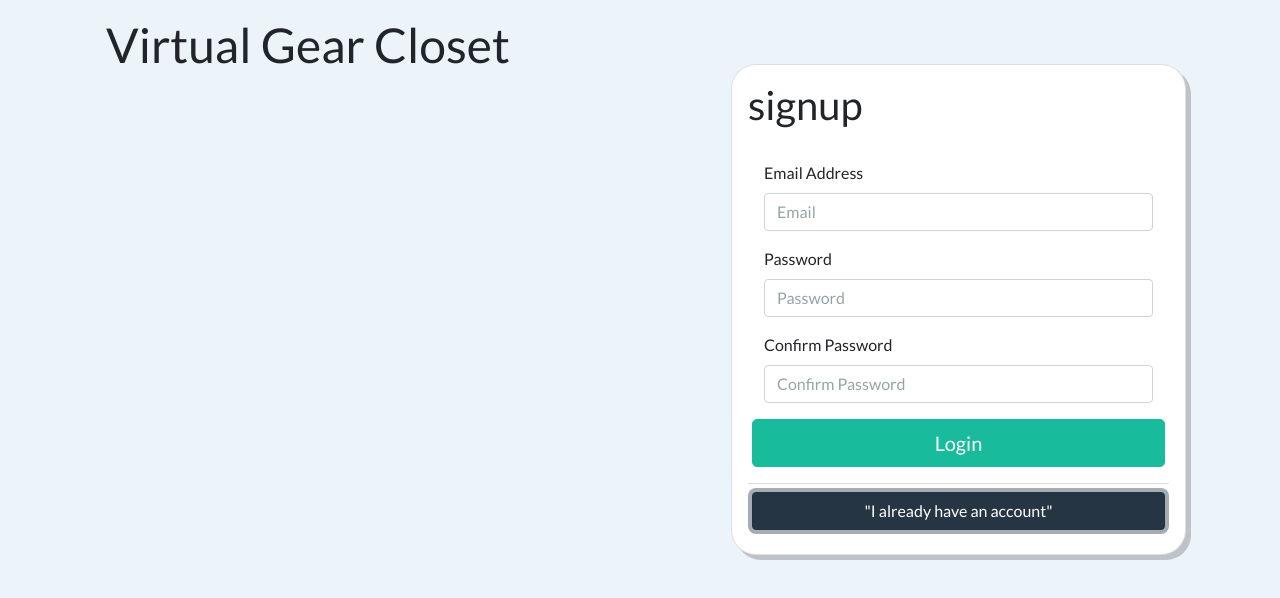
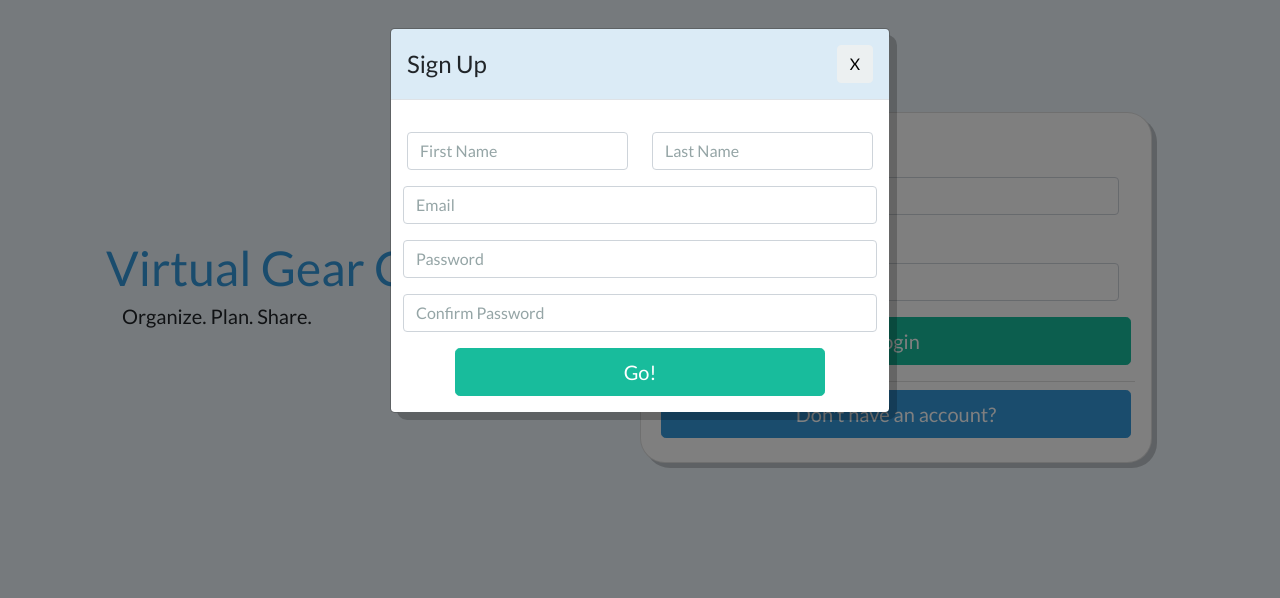
Before and after one commit to afoste53/VirtualGearClosetV2, a React (Create React App) app in the folder frontend/: page /login in a window 1280 px wide. Both pictures are taken after a click on the button "Don't have an account?". Shown: the top 598 px of the page. Built offline with nearby package versions, Linux system fonts and the light colour scheme.

Commit message:
login regster component fields added

```diff
--- a/frontend/public/index.html
+++ b/frontend/public/index.html
@@ -11,6 +11,7 @@
     />
     <link rel="apple-touch-icon" href="%PUBLIC_URL%/logo192.png" />
     <link rel="manifest" href="%PUBLIC_URL%/manifest.json" />
+    <link rel="stylesheet" href="https://cdnjs.cloudflare.com/ajax/libs/font-awesome/5.15.4/css/all.min.css" integrity="sha512-1ycn6IcaQQ40/MKBW2W4Rhis/DbILU74C1vSrLJxCq57o941Ym01SwNsOMqvEBFlcgUa6xLiPY/NS5R+E6ztJQ==" crossorigin="anonymous" referrerpolicy="no-referrer" />
 
     <title>React App</title>
   </head>
--- a/frontend/src/App.css
+++ b/frontend/src/App.css
@@ -2,26 +2,32 @@ body{
   width: 100%;
   height: 100%;
   background: rgba(75,156,211, 0.1);
+  margin: 0px;
+}
+
+.bg-light-blue {
+  background: rgba(75, 156, 211, 0.2);
+}
+
+.fullWidth {
+  width: 100%;
+}
+
+.blankFooter {
+  background: #fff;
 }
 
 .loginSignUpContainer {
 height: 100vh;
 }
 
-.loginCard, .signUpCard {
+.loginCard{
   width: 40vw;
   box-shadow: 5px 5px rgba(0,0,0, 0.2);
   border-radius: 25px;
 }
 
-.loginCard{
-  width: 40vw;
+#registerModal {
+  border-radius: 10px;
+  box-shadow: 7px 7px rgba(0,0,0,0.2);
 }
-
-.signUpCard {
-width: 40vw
-}
-
-.blankFooter {
-  background: #fff;
-}
--- a/frontend/src/App.js
+++ b/frontend/src/App.js
@@ -5,6 +5,7 @@ import "./App.css";
 import HomeScreen from "./screens/HomeScreen";
 import LoginSignUpScreen from "./screens/LoginSignUpScreen";
 import UserContext from "./UserContext";
+import Header from "./components/Header";
 
 function App() {
   const [user, setUser] = useState(null);
@@ -12,10 +13,11 @@ function App() {
   return (
     <UserContext.Provider value={{ user, setUser }}>
       <Router>
+        {user && <Header />}
         <Container>
           <Route path="/login" component={LoginSignUpScreen} />
-          <Route exact path="/" component={HomeScreen} />
         </Container>
+        <Route exact path="/" component={HomeScreen} />
       </Router>
     </UserContext.Provider>
   );
--- a/frontend/src/components/Header.js
+++ b/frontend/src/components/Header.js
@@ -7,7 +7,6 @@ const Header = () => {
 
   return (
     <Navbar bg="primary" variant="dark" expand="lg">
-      <Container>
       <Navbar.Brand href="/">
         {user ? `${user.firstName}'s` : "Welcome to"} Virtual Gear Closet
       </Navbar.Brand>
@@ -18,13 +17,9 @@ const Header = () => {
             <Nav.Link href="/">Home</Nav.Link>
             <Nav.Link href="/">Link</Nav.Link>
             <NavDropdown title="Profile" id="basic-nav-dropdown">
-                <NavDropdown.Item href="#action/3.1">
-                  My Profile
-                </NavDropdown.Item>
+              <NavDropdown.Item href="#action/3.1">My Profile</NavDropdown.Item>
               <NavDropdown.Item href="#action/3.2">Logout</NavDropdown.Item>
-                <NavDropdown.Item href="#action/3.3">
-                  Something
-                </NavDropdown.Item>
+              <NavDropdown.Item href="#action/3.3">Something</NavDropdown.Item>
               <NavDropdown.Divider />
               <NavDropdown.Item href="#action/3.4">
                 Separated link
@@ -33,7 +28,6 @@ const Header = () => {
           </Nav>
         </Navbar.Collapse>
       )}
-      </Container>
     </Navbar>
   );
 };
--- a/frontend/src/screens/HomeScreen.js
+++ b/frontend/src/screens/HomeScreen.js
@@ -1,6 +1,7 @@
 import { useContext, useEffect } from "react";
 import UserContext from "../UserContext";
 import Header from "../components/Header";
+import { Container } from "react-bootstrap";
 
 const HomeScreen = ({ history }) => {
   const { user } = useContext(UserContext);
@@ -12,10 +13,9 @@ const HomeScreen = ({ history }) => {
   }, [user]);
 
   return (
-    <>
-      <Header />
+    <Container className="m-0">
       <h2>homescreen</h2>
-    </>
+    </Container>
   );
 };
 
--- a/frontend/src/screens/LoginSignUpScreen.js
+++ b/frontend/src/screens/LoginSignUpScreen.js
@@ -1,18 +1,37 @@
-import { useContext, useState } from "react";
-import { Button, Card, Col, Container, Form, Row } from "react-bootstrap";
+import { useContext, useRef, useState } from "react";
+import {
+  Button,
+  Card,
+  Col,
+  Container,
+  Form,
+  Modal,
+  Row,
+} from "react-bootstrap";
 import UserContext from "../UserContext";
 
-const LoginSignUpScreen = () => {
+const LoginSignUpScreen = ({ history }) => {
   const { user, setUser } = useContext(UserContext);
 
   const [hasAccount, setHasAccount] = useState(true);
 
+  const [first, setFirst] = useState("");
+  const [last, setLast] = useState("");
   const [email, setEmail] = useState("");
   const [password, setPassword] = useState("");
   const [confirmPassword, setConfirmPassword] = useState("");
 
+  const passwordRef = useRef(null);
+  const [showPasswordError, setShowPasswordError] = useState(false);
+
   const handleInputChange = (e) => {
     switch (e.target.name) {
+      case "first":
+        setFirst(e.target.value);
+        break;
+      case "last":
+        setLast(e.target.value);
+        break;
       case "email":
         setEmail(e.target.value);
         break;
@@ -22,21 +41,123 @@ const LoginSignUpScreen = () => {
       case "confirm":
         setConfirmPassword(e.target.value);
         break;
+      default:
+        break;
     }
   };
 
+  const handleClose = (e) => {
+    setFirst("");
+    setLast("");
+    setEmail("");
+    setPassword("");
+    setConfirmPassword("");
+    setShowPasswordError(false);
+    setHasAccount(true);
+  };
+
+  const handleRegister = (e) => {
+    if (password !== confirmPassword) {
+      setShowPasswordError(true);
+      passwordRef.current.focus();
+      return;
+    }
+  };
+
+  const handleLogin = (e) => {
+    setUser({
+      firstName: "John",
+      lastName: "Doe",
+    });
+    history.push("/");
+  };
+
   return (
+    <>
+      <Modal show={!hasAccount} onHide={handleClose} id="registerModal">
+        <Modal.Header className="bg-light-blue">
+          <Modal.Title>Sign Up</Modal.Title>
+          <Button variant="light" onClick={handleClose}>
+            X
+          </Button>
+        </Modal.Header>
+        <Modal.Body>
+          <Form>
+            <Row className="my-3">
+              <Col>
+                <Form.Control
+                  name="first"
+                  type="text"
+                  placeholder="First Name"
+                  value={first}
+                  onChange={handleInputChange}
+                />
+              </Col>
+              <Col>
+                <Form.Control
+                  name="last"
+                  type="text"
+                  placeholder="Last Name"
+                  value={last}
+                  onChange={handleInputChange}
+                />
+              </Col>
+            </Row>
+            <Row className="my-3 px-2">
+              <Form.Control
+                name="email"
+                type="email"
+                placeholder="Email"
+                value={email}
+                onChange={handleInputChange}
+              />
+            </Row>
+            <Row className="my-3 px-2">
+              <Form.Control
+                name="password"
+                type="password"
+                placeholder="Password"
+                value={password}
+                ref={passwordRef}
+                onChange={handleInputChange}
+              />
+            </Row>
+            <Row className={showPasswordError ? "px-2 mt-3" : "px-2 my-3"}>
+              <Form.Control
+                name="confirm"
+                type="password"
+                placeholder="Confirm Password"
+                value={confirmPassword}
+                onChange={handleInputChange}
+              />
+            </Row>
+            {showPasswordError && (
+              <Row className="mb-1 mx-2 text-danger text-bold">
+                <p className="has-text-danger">Passwords Must Match</p>
+              </Row>
+            )}
+            <Row className="mx-5">
+              <Button size="lg" variant="success" onClick={handleRegister}>
+                Go!
+              </Button>
+            </Row>
+          </Form>
+        </Modal.Body>
+      </Modal>
+
       <Container className="my-3 d-flex">
-      <Col md={7} className="d-flex align-content-center">
-        <Container className="d-flex">
-          <h1>Virtual Gear Closet</h1>
+        <Col md={6} className="d-flex align-items-center">
+          <Container>
+            <Row>
+              <h1 className="text-info">Virtual Gear Closet</h1>
+            </Row>
+            <Row className="px-3">
+              <h2 className="h5">Organize. Plan. Share.</h2>
+            </Row>
           </Container>
         </Col>
-      {hasAccount ? (
-        <Card md={5} className="mt-5 p-3 loginCard">
-          <Card.Title>
-            <h2>Log in</h2>
-          </Card.Title>
+        <Col className="my-5">
+          <Card className="my-5 p-3 loginCard">
             <Card.Body>
               <Form>
                 <Form.Group className="mb-3">
@@ -60,7 +181,7 @@ const LoginSignUpScreen = () => {
                   />
                 </Form.Group>
                 <Row className="d-flex align-content-center">
-                <Button size="lg" variant="success">
+                  <Button size="lg" variant="success" onClick={handleLogin}>
                     Login
                   </Button>
                 </Row>
@@ -68,66 +189,19 @@ const LoginSignUpScreen = () => {
             </Card.Body>
             <Card.Footer className="blankFooter">
               <Row className="d-flex align-content-center">
-              <Button size="lg" onClick={(e) => setHasAccount(!hasAccount)}>
+                <Button
+                  size="lg"
+                  variant="info"
+                  onClick={(e) => setHasAccount(false)}
+                >
                   Don't have an account?
                 </Button>
               </Row>
             </Card.Footer>
           </Card>
-      ) : (
-        <Card className="signUpCard mt-5 p-3">
-          <Card.Title>
-            <h2>signup</h2>
-          </Card.Title>
-          <Card.Body>
-            <Form>
-              <Form.Group className="mb-3">
-                <Form.Label>Email Address</Form.Label>
-                <Form.Control
-                  type="email"
-                  placeHolder="Email"
-                  name="email"
-                  value={email}
-                  onChange={handleInputChange}
-                />
-              </Form.Group>
-              <Form.Group className="mb-3">
-                <Form.Label>Password</Form.Label>
-                <Form.Control
-                  type="password"
-                  placeHolder="Password"
-                  name="password"
-                  value={password}
-                  onChange={handleInputChange}
-                />
-              </Form.Group>
-              <Form.Group className="mb-3">
-                <Form.Label>Confirm Password</Form.Label>
-                <Form.Control
-                  type="password"
-                  placeHolder="Confirm Password"
-                  name="confirm"
-                  value={confirmPassword}
-                  onChange={handleInputChange}
-                />
-              </Form.Group>
-            </Form>
-            <Row className="d-flex align-content-center">
-              <Button size="lg" variant="success">
-                Login
-              </Button>
-            </Row>
-          </Card.Body>
-          <Card.Footer className="blankFooter">
-            <Row size="lg" className="d-flex align-content-center">
-              <Button onClick={(e) => setHasAccount(!hasAccount)}>
-                "I already have an account"
-              </Button>
-            </Row>
-          </Card.Footer>
-        </Card>
-      )}
+        </Col>
       </Container>
+    </>
   );
 };
 
```
Lines whose indentation alone changed are shown as unchanged.
